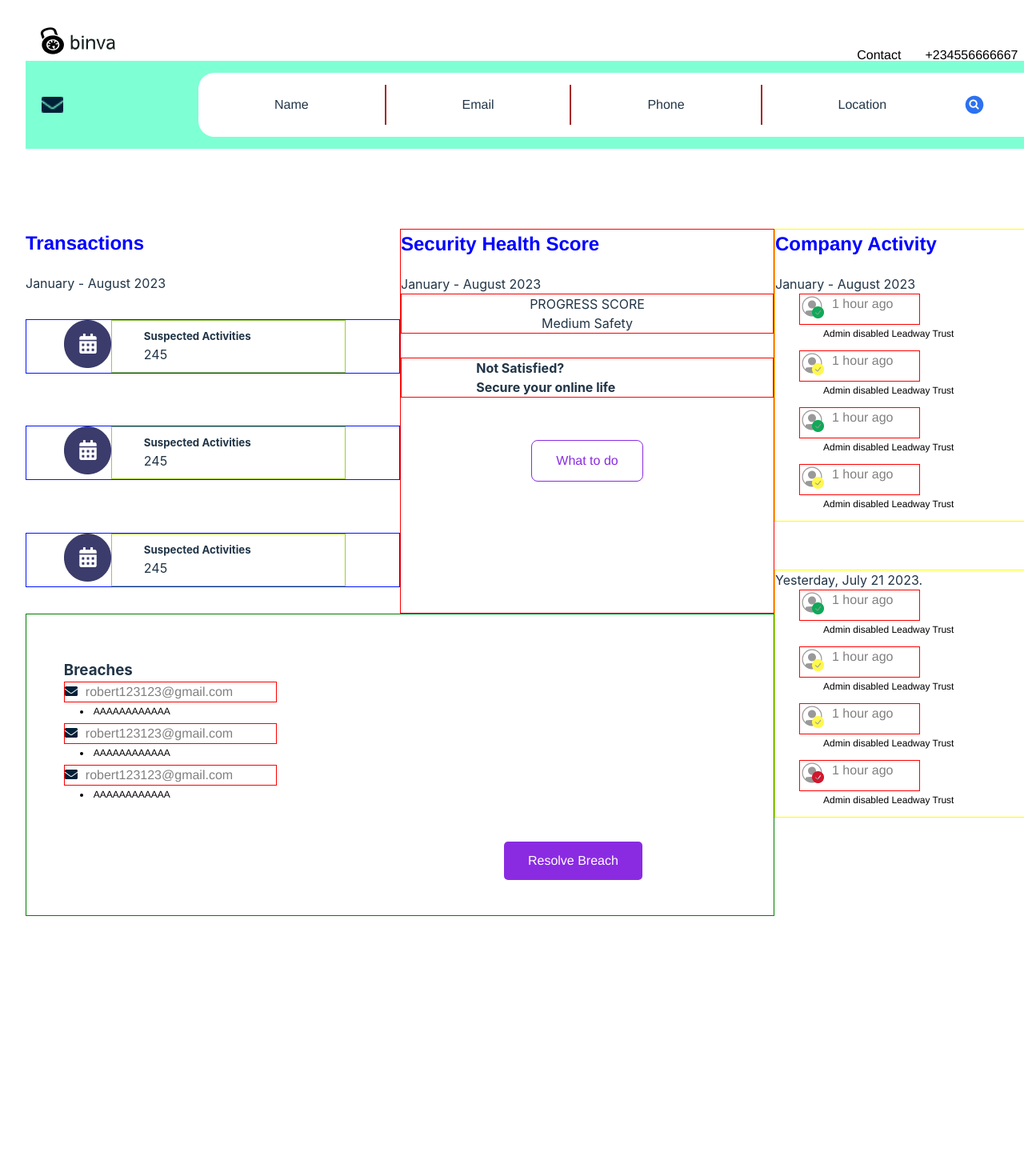
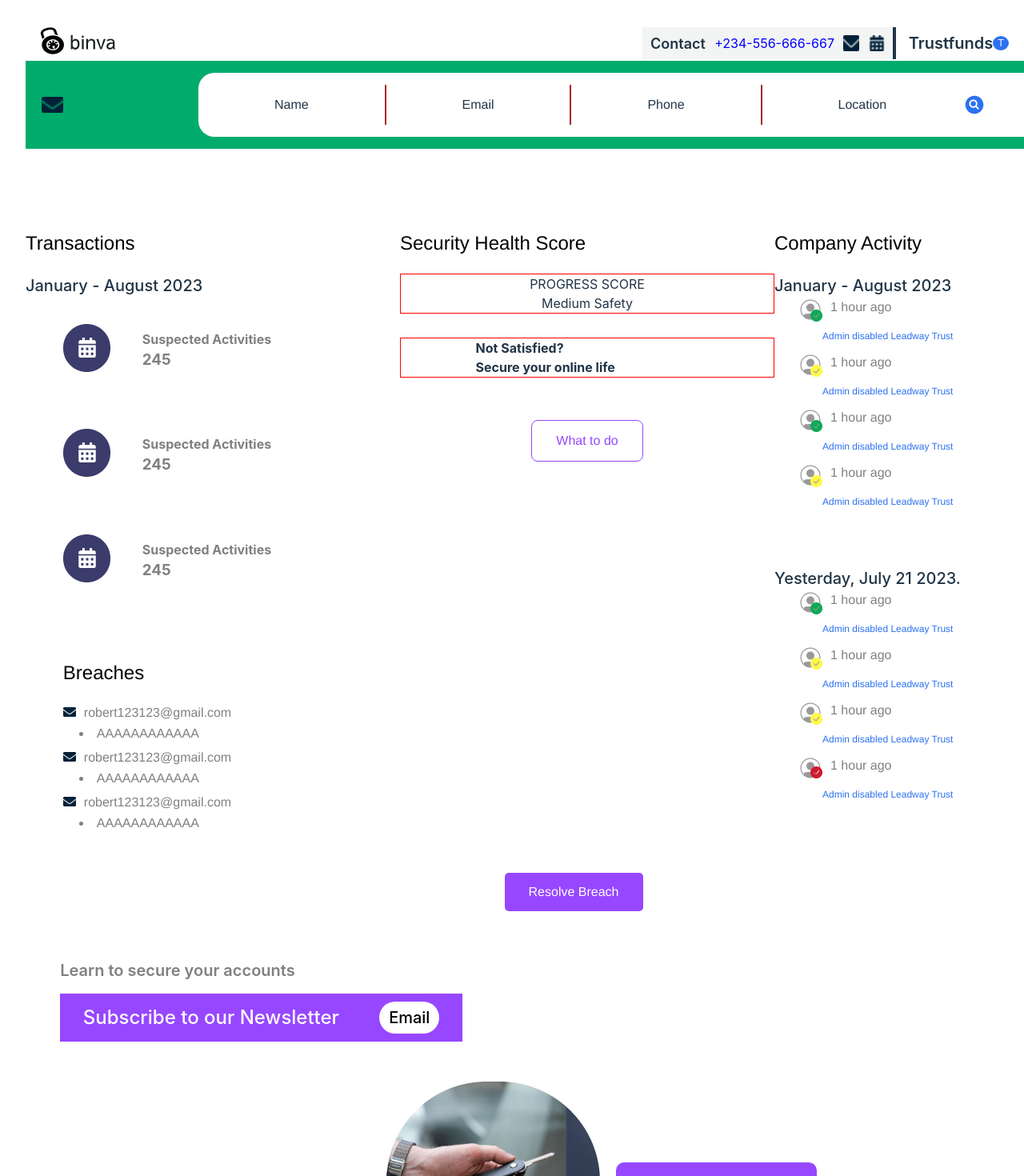
Before and after one commit to Joshua77/Utiva-Hackathon, a React (Vite) app in the folder frontend/dashboard/: page / in a window 1280 px wide. Shown: the top 1470 px of the page at 80% size. Before the commit the page ends 1177 px from the top, so only its background shows below. Built offline with nearby package versions, Linux system fonts and the light colour scheme.

Commit message:
added newsletter section

```diff
--- a/frontend/dashboard/package.json
+++ b/frontend/dashboard/package.json
@@ -10,6 +10,7 @@
     "preview": "vite preview"
   },
   "dependencies": {
+    "@trendmicro/react-sidenav": "^0.5.0",
     "axios": "^1.5.1",
     "fetch": "^1.1.0",
     "react": "^18.2.0",
--- a/frontend/dashboard/src/App.jsx
+++ b/frontend/dashboard/src/App.jsx
@@ -1,5 +1,5 @@
 import { useState } from 'react'
-import MainPage from './mainpage/mainpage'
+import MainPage from "./mainpage/mainpage"
 import './App.css'
 
 function App() {
--- a/frontend/dashboard/src/mainpage/mainpage.css
+++ b/frontend/dashboard/src/mainpage/mainpage.css
@@ -11,19 +11,43 @@
     width: 1440px;
     flex-wrap: wrap;
     flex-direction: row;
-    align-items: self-start;
-    justify-content: space-between;
+    align-items: center;
+    /* border: 1px solid blueviolet; */
 }
 
+.navbar-left{
+    margin-right: 45%;
+}
 .navbar-right{
+    height: 40px;
+    width: 22%;
+    /* border: 1px solid #002138; */
+    border-right: 4px solid;
+    background-color: #F3F4F4;
+    padding: 0 10px;
+}
+.navbar-contact{
     display: flex;
+    flex-wrap: wrap;
+    flex-direction: row;
     height: 40px;
-    flex-wrap: wrap;
-    align-items: flex-end;
-    flex-direction: row;
-    justify-content: flex-end;
-    width: 65%;
-    /* border: 1px solid red; */
+    width: 100%;
+    justify-content: space-between;
+    align-items: center;
+}
+
+.contact{
+    font-size: 18px;
+    font-weight: 600;
+}
+
+.contact-num{
+    color: blue;
+}
+
+.nav-icon{
+    height: 20px;
+    width: 20px;
 }
 
 .navbar-text{
@@ -35,13 +59,49 @@
     margin-right: 20px;
 }
 
+.navbar-btn{
+    box-shadow: 0.5px 2px 0px 2px rgba(0, 0, 0, 0.35);
+    width: 35%;
+    border-radius: 10px;
+    padding: 0 6px;
+    font-weight: 500;
+}
+
+.navbar-merchant-text{
+    font-size: 20px;
+    font-weight: 600;
+}
+
+.t-icon{
+    background-color: #2C71F0;
+    color: white;
+    border-radius: 50%;
+    font-size: 12px;
+    width: 20px;
+    height: 18px;
+    margin-left: -60px;
+}
+
+.navbar-btn-section{
+    display: flex;
+    height: 40px;
+    width: 22%;
+    padding: 0 16px;
+    flex-wrap: wrap;
+    flex-direction: row;
+    /* border: 1px solid pink; */
+    justify-content: space-between;
+    align-items: center;
+}
+
 .navbar-image{
     align-items: center;
     height: 16px;
 }
 
+
 .nav-bottom{
-    background-color: aquamarine;
+    background-color: #00AC6B;
     width: 1440px;
     display: flex;
     flex-wrap: wrap;
@@ -119,7 +179,7 @@
     align-items: flex-start;
     width: 100%;
     padding-left: 5%;
-    border: 1px solid green;
+    /* border: 1px solid green; */
 }
 
 .breach-mail{
@@ -127,7 +187,7 @@
     font-size: 16px;
     color: grey;
     margin-bottom: 2px;
-    border: 1px solid red;
+    /* border: 1px solid red; */
     display: flex;
     flex-direction: row;
     flex-wrap: wrap;
@@ -140,10 +200,14 @@
 }
 .breach-text{
     font-family: 'Franklin Gothic Medium', 'Arial Narrow', Arial, sans-serif;
-    font-size: 12px;
-    color: black;
+    font-size: 16px;
+    color: grey;
     margin-bottom: 6px;
     margin-left: 20px;
+}
+
+.breaches{
+    color: #9747FF;
 }
 
 .resolve-button{
@@ -152,7 +216,7 @@
     margin-top: 5%;
     margin-bottom: 5%;
     margin-right: 18.5%;
-    background-color: blueviolet;
+    background-color: #9747FF;
     color: white;
     font-size: 16px;
     padding: 12px 30px;
@@ -173,7 +237,7 @@
     flex-direction: column;
     align-items: flex-start;
     width: 50%;
-    border: 1px solid red;
+    /* border: 1px solid red; */
 }
 
 .health-score-progress{
@@ -197,13 +261,13 @@
 }
 
 .safety-button{
-    border-radius: 5px solid blueviolet;
+    border-radius: 5px solid #9747FF;
     margin-top: 5%;
     margin-bottom: 5%;
     align-self: center;
     background-color: white;
-    color: blueviolet;
-    border-color: blueviolet;
+    color: #9747FF;
+    border-color: #9747FF;
     font-size: 16px;
     padding: 16px 30px;
     font-family: 'Franklin Gothic Medium', 'Arial Narrow', Arial, sans-serif;
@@ -215,7 +279,7 @@
     flex-direction: column;
     align-items: flex-start;
     width: 100%;
-    border: 1px solid yellow;
+    /* border: 1px solid yellow; */
     margin-bottom: 60px;
 }
 
@@ -224,7 +288,7 @@
     font-size: 16px;
     color: grey;
     margin-bottom: 2px;
-    border: 1px solid red;
+    /* border: 1px solid red; */
     display: flex;
     flex-direction: row;
     flex-wrap: wrap;
@@ -239,12 +303,10 @@
 .activity-text{
     font-family: 'Franklin Gothic Medium', 'Arial Narrow', Arial, sans-serif;
     font-size: 12px;
-    color: black;
+    color: #2C71F0;
     margin-bottom: 12px;
     margin-left: 60px;
 }
-
-
 
 
 .transactions{
@@ -258,7 +320,8 @@
 
 h2{
     font-family: 'Franklin Gothic Medium', 'Arial Narrow', Arial, sans-serif;
-    color: blue;
+    color: black;
+    font-weight: 500;
     margin-bottom: 20px;
 }
 
@@ -270,7 +333,7 @@ h2{
     margin-top: 7%;
     flex-direction: row;
     flex-wrap: wrap;
-    border: 1px solid rgb(0, 21, 255);
+    /* border: 1px solid rgb(0, 21, 255); */
 }
 
 .transactions-calendar-item{
@@ -278,12 +341,84 @@ h2{
       margin-left: 10%;
 }
 
+/*styling for the sub heading texts for the main page*/
+.subheading-text{
+    font-size: 20px;
+    font-weight: 500;
+}
+
 .calendar-item{
-   border: 1px solid yellowgreen;
+   /* border: 1px solid yellowgreen; */
    display: flex;
    flex-direction: column;
    justify-content: center;
    align-items: flex-start;
    width: 70%;
    padding-left: 40px;
+   color: grey;
 }
+
+.secure-account{
+    /* border: 1px solid orange; */
+    width: 100%;
+}
+
+.secure-account-text{
+    display: flex;
+    flex-direction: row;
+    align-self: flex-start;
+    margin-left: 3%;
+    margin-top: 1%;
+    color: grey;
+    font-size: 20px;
+    font-weight: 600;
+}
+
+.become-merchant{
+    display: flex;
+    flex-wrap: wrap;
+    flex-direction: row;
+    justify-content: center;
+    align-items: center;
+    width: 100%;
+    padding: 20px;
+    margin: 30px 0;
+}
+
+.merchant-cta{
+    margin-left: 20px;
+    background-color: #9747FF;
+    color: white;
+    font-size: 16px;
+    border-radius: 10px;
+    padding: 12px 24px;
+    font-weight: 400;
+}
+.subscribe{
+   margin-left: 3%;
+   margin-top: 1%;
+
+}
+
+.subscribe-newsletter{
+    display: flex;
+    flex-direction: row;
+    flex-wrap: wrap;
+    justify-content: center;
+    align-items: center;
+    width: 36%;
+    height: 60px;
+    background-color: #9747FF;
+    color: white;
+    font-size: 24px;
+    font-weight: 500;
+}
+
+.email-text{
+    border-radius: 20px;
+    margin-left: 10%;
+    color: black;
+    background-color: #fff;
+    font-size: 20px;
+    padding: 5px 12px;
+}
--- a/frontend/dashboard/src/mainpage/mainpage.jsx
+++ b/frontend/dashboard/src/mainpage/mainpage.jsx
@@ -9,6 +9,7 @@ import red from "../assets/red-health.png";
 import yellow from "../assets/yellow-health.png";
 import green from "../assets/green-health.png";
 import "./mainpage.css";
+import key from "../assets/key.png";
 
 function MainPage() {
   return (
@@ -19,11 +20,17 @@ function MainPage() {
             <img src={logo} alt="" />
           </div>
           <div className="navbar-right">
-            <p className="navbar-text"> Contact </p>
-            <p className="navbar-text"> +234556666667 </p>
-            <img className="navbar-text" src={emailicon} alt="" />
-            <img className="navbar-text" src={calendaricon} alt="" />
-            <li className="navbar-text">Login</li>
+            <div className="navbar-contact">
+              <p className="contact">Contact</p>{" "}
+              <p className="contact-num">+234-556-666-667</p>
+              <img className="nav-icon" src={emailicon} alt="" />
+              <img className="nav-icon" src={calendaricon} alt="" />
+            </div>
+          </div>
+
+          <div className="navbar-btn-section">
+            <p className="navbar-merchant-text">Trustfunds</p><p className="t-icon">T</p>
+            <div className="navbar-btn">Log Out</div>
           </div>
         </div>
         <div className="nav-bottom">
@@ -47,14 +54,14 @@ function MainPage() {
           <div className="mainpage-content-left-top">
             <div className="transactions">
               <h2>Transactions</h2>
-              <p>January - August 2023</p>
+              <p className="subheading-text">January - August 2023</p>
               <div className="transactions-calendar">
                 <div>
                   <img src={bigcalendar} alt="" />
                 </div>
                 <div className="calendar-item">
-                  <h5>Suspected Activities</h5>
-                  <p>245</p>
+                  <h4>Suspected Activities</h4>
+                  <h3>245</h3>
                 </div>
               </div>
               <div className="transactions-calendar">
@@ -62,8 +69,8 @@ function MainPage() {
                   <img src={bigcalendar} alt="" />
                 </div>
                 <div className="calendar-item">
-                  <h5>Suspected Activities</h5>
-                  <p>245</p>
+                  <h4>Suspected Activities</h4>
+                  <h3>245</h3>
                 </div>
               </div>
               <div className="transactions-calendar">
@@ -71,15 +78,14 @@ function MainPage() {
                   <img src={bigcalendar} alt="" />
                 </div>
                 <div className="calendar-item">
-                  <h5>Suspected Activities</h5>
-                  <p>245</p>
+                  <h4>Suspected Activities</h4>
+                  <h3>245</h3>
                 </div>
               </div>
             </div>
 
             <div className="health-score">
               <h2>Security Health Score</h2>
-              <p>January - August 2023</p>
               <div className="health-score-progress">
                 <p>PROGRESS SCORE</p>
                 <p>Medium Safety</p>
@@ -92,7 +98,7 @@ function MainPage() {
             </div>
           </div>
           <div className="mainpage-content-left-bottom">
-            <h3>Breaches</h3>
+            <h2 className="breach">Breaches</h2>
             <div className="breach-mail">
               <div className="breach-mail-icon">
                 <img src={warningicon} alt="" />
@@ -121,7 +127,7 @@ function MainPage() {
         <div className="mainpage-content-right">
           <div className="company-activity">
             <h2>Company Activity</h2>
-            <p>January - August 2023</p>
+            <p className="subheading-text">January - August 2023</p>
             <div className="activity-mail">
               <div className="activity-mail-icon">
                 <img src={green} alt="" />
@@ -153,11 +159,8 @@ function MainPage() {
             <p className="activity-text">Admin disabled Leadway Trust</p>
           </div>
 
-
-
-
           <div className="company-activity">
-            <p>Yesterday, July 21 2023.</p>
+            <p className="subheading-text">Yesterday, July 21 2023.</p>
             <div className="activity-mail">
               <div className="activity-mail-icon">
                 <img src={green} alt="" />
@@ -189,6 +192,22 @@ function MainPage() {
             <p className="activity-text">Admin disabled Leadway Trust</p>
           </div>
         </div>
+
+        <div className="secure-account">
+          <div className="secure-account-text">
+            Learn to secure your accounts
+          </div>
+          <div className="subscribe">
+            <div className="subscribe-newsletter">
+              <div>Subscribe to our Newsletter</div>{" "}
+              <div className="email-text">Email</div>
+            </div>
+          </div>
+          <div className="become-merchant">
+            <img src={key} alt="become-a-merchant" />{" "}
+            <p className="merchant-cta">Become a merchant today!</p>
+          </div>
+        </div>
       </section>
     </>
   );
```
Also changed, not shown: frontend/dashboard/src/sidebar/Sidebar.jsx (deleted, +0 -77 lines), frontend/dashboard/src/assets/key.png (added), 1 other file (tests, documents, lock files or other folders).
